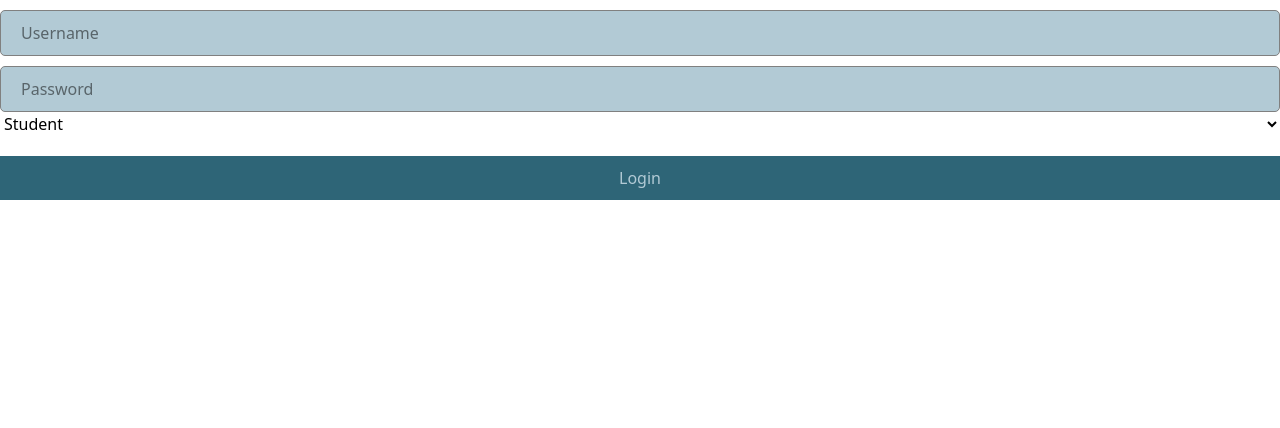
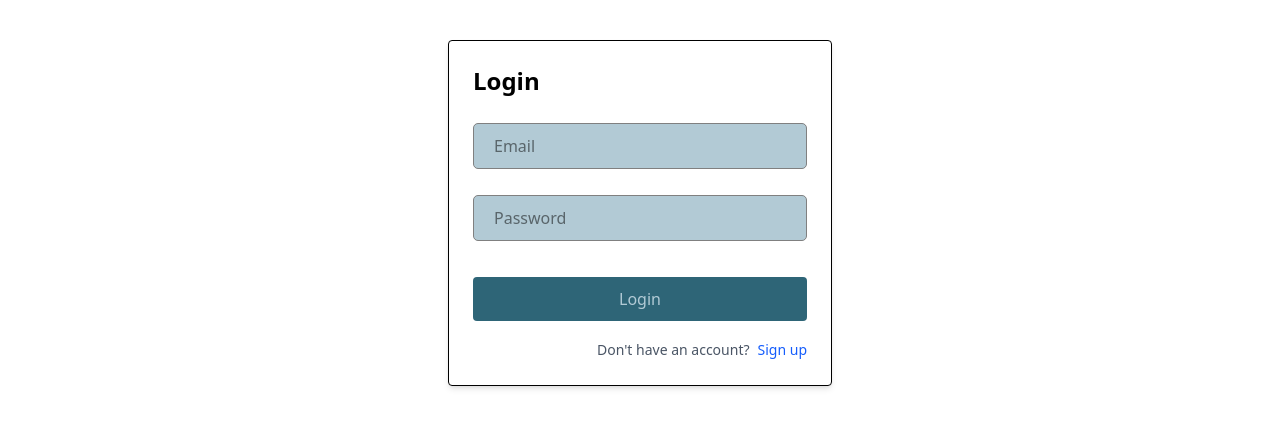
Before and after one commit to okedo01/studentHub-Okedo01, a React (Vite) app: page /login in a window 1280 px wide. Shown: the top 428 px of the page. Built offline with nearby package versions, Linux system fonts and the light colour scheme.

Commit message:
Implement login/signup functionalities

```diff
--- a/src/App.tsx
+++ b/src/App.tsx
@@ -19,7 +19,7 @@ const AppRoutes = () => {
       <Route path="/login" element={<Login />} />
       <Route path="/signup" element={<SignUp />} />
 
-      {/* Private Routes under ProtectedRoute */}
+      {/* Protected routes */}
       <Route
         path="/"
         element={
@@ -29,7 +29,6 @@ const AppRoutes = () => {
         }
       >
         <Route index element={<Home />} />
-        <Route path="/dashboard" element={<Navigate to="/dashboard" />} />
         <Route path="about" element={<About />} />
         <Route path="contact" element={<Contact />} />
         <Route path="courses" element={<Cards />} />
@@ -38,6 +37,9 @@ const AppRoutes = () => {
         <Route path="dashboard" element={<Dashboard />} />
         <Route path="*" element={<NotFound />} />
       </Route>
+
+      {/* Optional default fallback */}
+      <Route path="*" element={<Navigate to="/login" />} />
     </Routes>
   );
 };
--- a/src/Login.tsx
+++ b/src/Login.tsx
@@ -1,35 +1,63 @@
-import { useNavigate } from "react-router-dom";
-import { useAuth } from "./AuthProvider";
+import { useState } from 'react';
+import { useNavigate, Link } from 'react-router-dom';
+import { useAuth } from './AuthProvider';
 
-// Login.tsx
 const Login: React.FC = () => {
   const { login } = useAuth();
   const navigate = useNavigate();
+  const [error, setError] = useState('');
 
-  const handleLogin = (e: React.FormEvent) => {
+  const handleSubmit = async (e: React.FormEvent) => {
     e.preventDefault();
+    const form = e.currentTarget as HTMLFormElement;
+    const email = (form.elements.namedItem('email') as HTMLInputElement).value;
+    const password = (form.elements.namedItem('password') as HTMLInputElement).value;
 
-    // Hardcoded example — replace with real logic
-    const mockUser = {
-      username: 'adminUser',
-      role: 'admin' as const,
-    };
-
-    login(mockUser);
-    navigate('/dashboard');
+    try {
+      await login(email, password);
+      navigate('/');
+    } catch (err) {
+      setError('Invalid email or password.');
+    }
   };
 
   return (
-    <form onSubmit={handleLogin}>
-      <input type="text" placeholder="Username" required />
-      <input type="password" placeholder="Password" required />
-      <select name="role">
-        <option value="student">Student</option>
-        <option value="admin">Admin</option>
-      </select>
-      <button type="submit">Login</button>
-    </form>
+    <div className="max-w-sm mx-auto mt-10 p-6 border rounded shadow-md">
+      <h2 className="text-2xl font-bold mb-4">Login</h2>
+
+      {error && <p className="text-red-500 mb-2">{error}</p>}
+
+      <form onSubmit={handleSubmit} className="space-y-4">
+        <input
+          name="email"
+          type="email"
+          placeholder="Email"
+          required
+          className="w-full px-3 py-2 border rounded"
+        />
+        <input
+          name="password"
+          type="password"
+          placeholder="Password"
+          required
+          className="w-full px-3 py-2 border rounded"
+        />
+        <button
+          type="submit"
+          className="w-full bg-blue-600 text-white py-2 rounded hover:bg-blue-700 transition"
+        >
+          Login
+        </button>
+      </form>
+
+      <div className="text-right mt-4">
+        <span className="text-sm text-gray-600 mr-2">Don't have an account?</span>
+        <Link to="/signup" className="text-blue-600 text-sm hover:underline">
+          Sign up
+        </Link>
+      </div>
+    </div>
   );
 };
 
-export default Login
+export default Login;
--- a/src/SignUp.tsx
+++ b/src/SignUp.tsx
@@ -1,4 +1,3 @@
-// src/SignUp.tsx
 import { useState } from 'react';
 import { useNavigate } from 'react-router-dom';
 import { useAuth } from './AuthProvider';
@@ -18,7 +17,7 @@ const SignUp = () => {
       await signup(email, password);
       navigate('/');
     } catch (err) {
-      setError('Failed to sign up. Please try again.');
+      setError('User already exists or invalid input.');
     }
   };
 
@@ -26,9 +25,9 @@ const SignUp = () => {
     <form onSubmit={handleSubmit} className="max-w-sm mx-auto p-4">
       <h2 className="text-2xl mb-4">Sign Up</h2>
       {error && <p className="text-red-500">{error}</p>}
-      <input name="email" type="email" placeholder="Email" required className="input" />
-      <input name="password" type="password" placeholder="Password" required className="input" />
-      <button type="submit" className="btn btn-primary mt-2 w-full">Sign Up</button>
+      <input name="email" type="email" placeholder="Email" required className="input mb-2 w-full" />
+      <input name="password" type="password" placeholder="Password" required className="input mb-4 w-full" />
+      <button type="submit" className="btn btn-primary w-full">Sign Up</button>
     </form>
   );
 };
```
Also changed, not shown: src/ProtectedRoute.tsx (+0 -31 lines).
